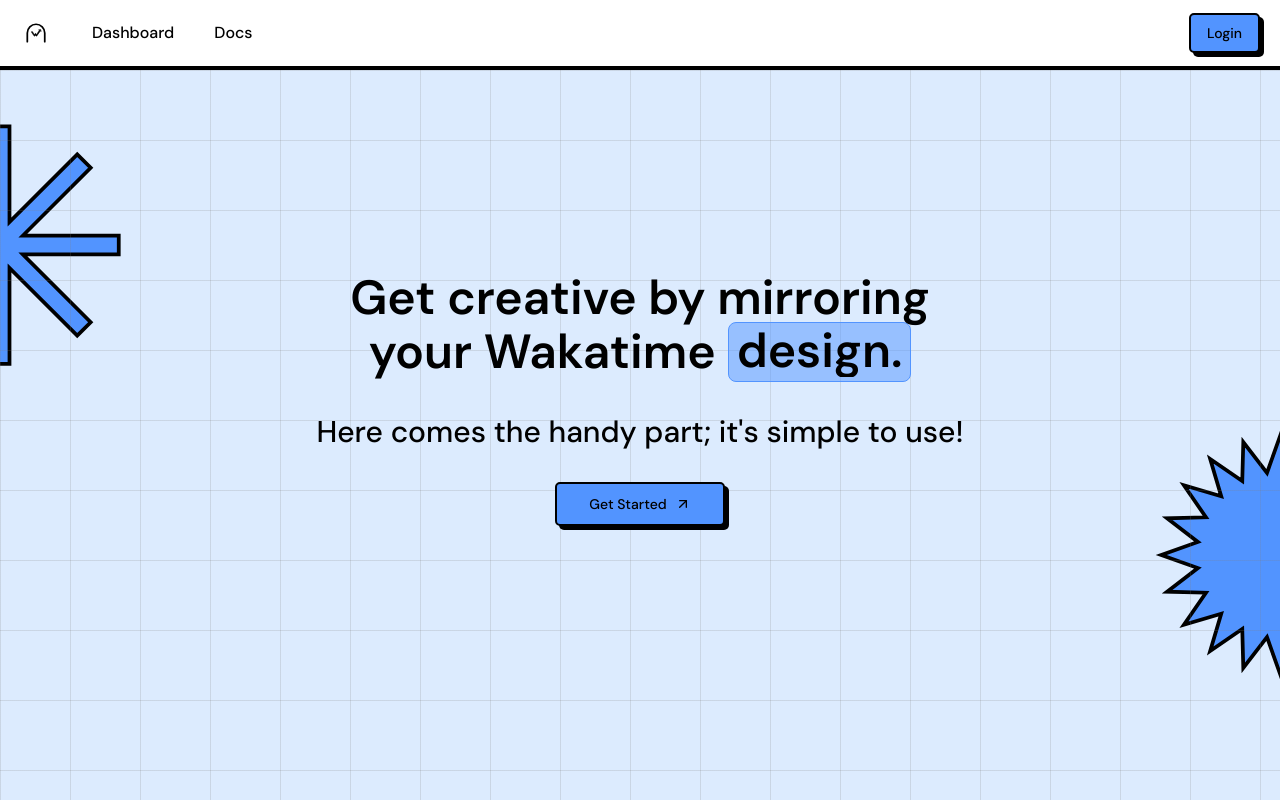
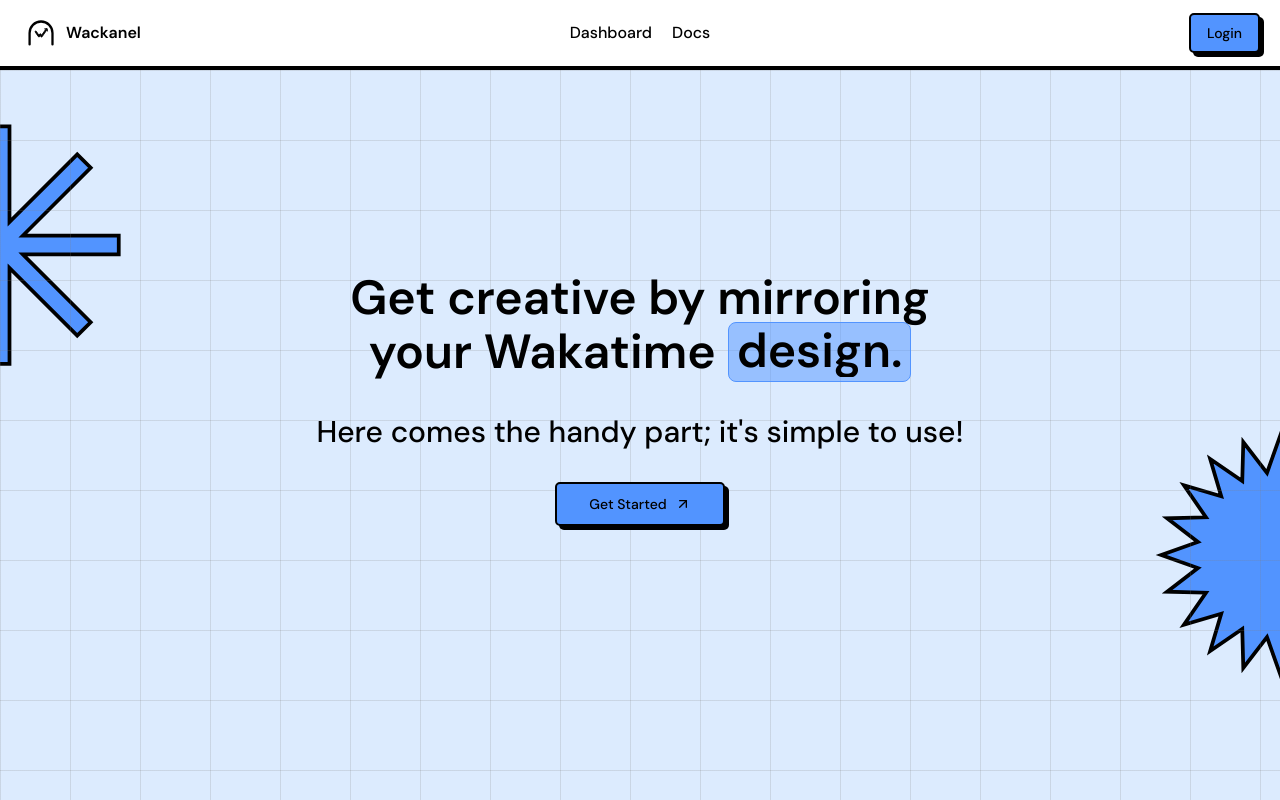
Before and after one commit to hexaaagon/wackanel, a Next.js app: page / in a window 1280 px wide. Built offline with nearby package versions, Linux system fonts and the light colour scheme.

Commit message:
feat(navbar): improve layout and logo size in Navbar component

```diff
--- a/src/components/app/navbar.tsx
+++ b/src/components/app/navbar.tsx
@@ -5,23 +5,28 @@
 export function Navbar() {
   return (
     <nav className="border-border bg-secondary-background fixed top-0 left-0 z-20 mx-auto flex h-[70px] w-full items-center border-b-4 px-5">
-      <div className="text-foreground mx-auto flex w-[1300px] max-w-full items-center justify-between">
-        <div className="flex items-center gap-10 xl:gap-10">
-          <Link href={"/"}>
+      <div className="text-foreground mx-auto flex w-[1300px] max-w-full items-center text-center">
+        {/* Left section */}
+        <div className="flex flex-1 items-center justify-start">
+          <Link href={"/"} className="flex items-center gap-1 font-semibold">
             <Image
               src="/images/wackanel.svg"
-              height={32}
-              width={32}
+              height={42}
+              width={42}
               alt="Wackanel Logo"
             />
+            <p>Wackanel</p>
           </Link>
+        </div>
 
-          <div className="font-base hidden items-center gap-10 text-base lg:flex xl:gap-10">
-            <Link href="/dashboard">Dashboard</Link>
-            <Link href="/docs">Docs</Link>
-          </div>
+        {/* Center section */}
+        <div className="font-base hidden flex-1 items-center justify-center gap-5 text-base md:flex">
+          <Link href="/dashboard">Dashboard</Link>
+          <Link href="/docs">Docs</Link>
         </div>
-        <div className="flex items-center justify-end gap-4">
+
+        {/* Right section */}
+        <div className="flex flex-1 items-center justify-end gap-4">
           <Link href="/auth/login" className={buttonVariants()}>
             Login
           </Link>
```
